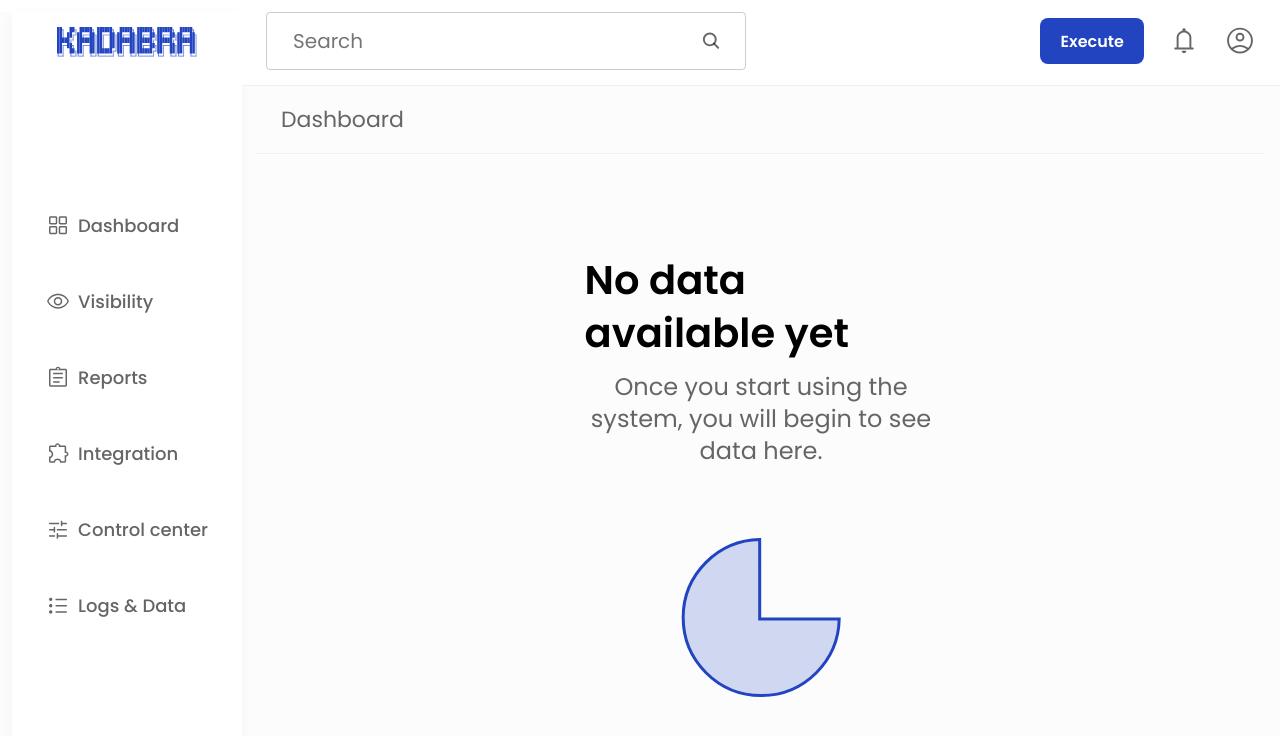
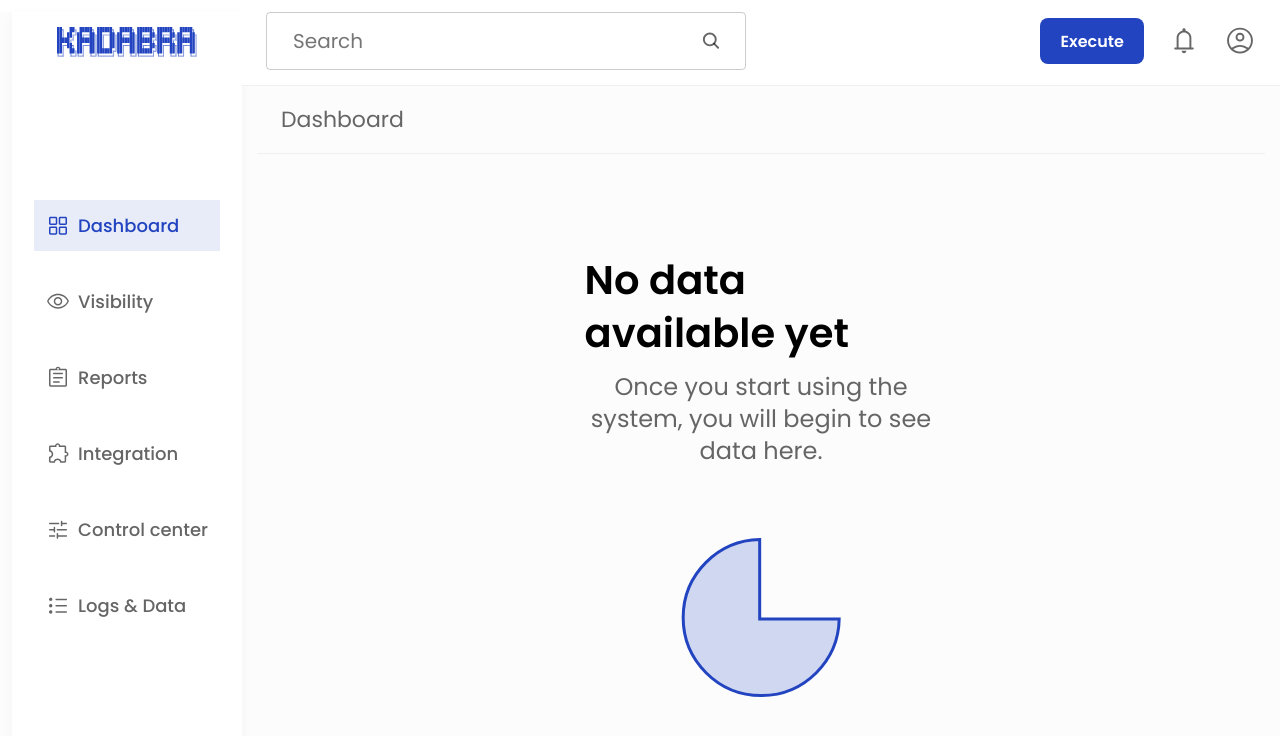
Before and after one commit to lior-tsah/kadabra, a React (Vite) app: page /dashboard in a window 1280 px wide. Shown: the top 736 px of the page. Built offline with nearby package versions, Linux system fonts and the light colour scheme.

Commit message:
start with dashboard

```diff
--- a/src/pages/wrapper/SideBar.tsx
+++ b/src/pages/wrapper/SideBar.tsx
@@ -23,7 +23,7 @@ interface SideBarItem {
 }
 
 const SideBar: React.FC = () => {
-  const [selectedItem, setSelectedItem] = useState(-1);
+  const [selectedItem, setSelectedItem] = useState(0);
   const sideBarItems: SideBarItem[] = [
     {
       icon: Dash,
```
